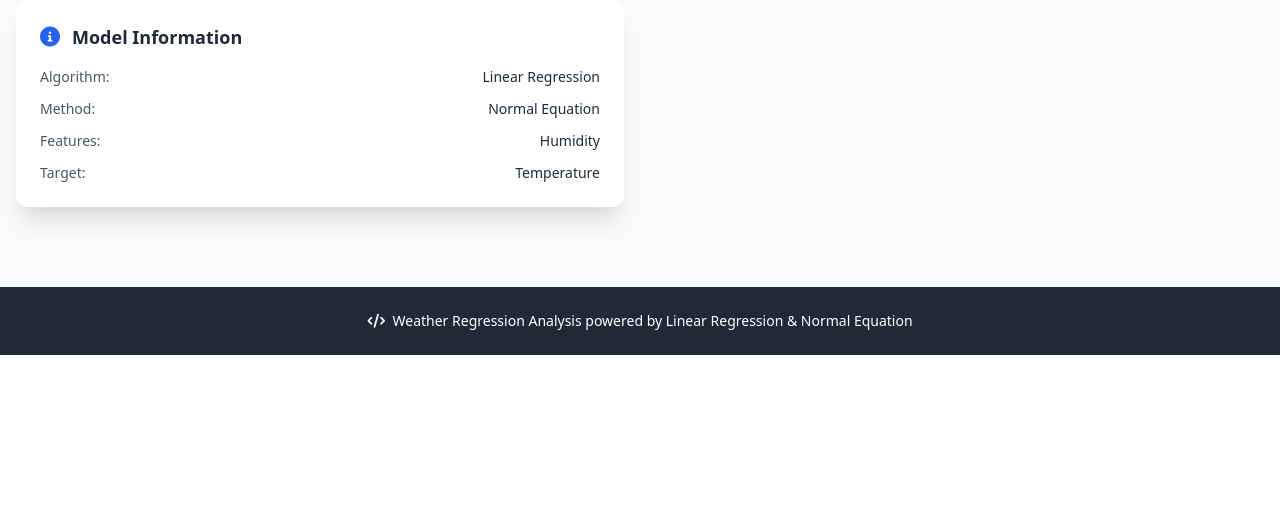
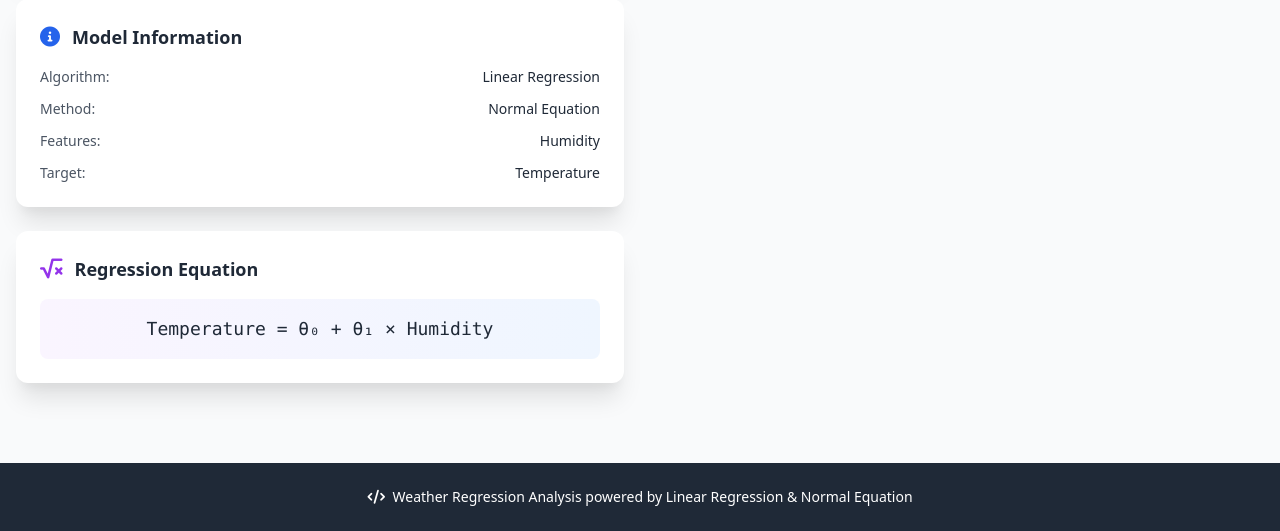
Before and after one commit to NMNl27/Weather_LinearRregression, a Flask app: page / in a window 1280 px wide. Shown: the part 597-1128 px from the top of the page. Before the commit the page ends 952 px from the top, so only its background shows below. Run offline with Flask 3, Linux system fonts and the light colour scheme; parts of the project's set-up code (start-up, migrations or seed data) failed here and were passed over; some libraries are stand-ins or nearby versions.

Commit message:
24-Mar-2026

```diff
--- a/app.py
+++ b/app.py
@@ -136,7 +136,7 @@ total_cost_data, _ = cost_function(X_data, y_data, theta_data)  # คำนว
 
 @app.route('/')  # Route สำหรับหน้าแรก
 def index():
-    return render_template('index.html')  # แสดงหน้า HTML หลัก
+    return render_template('index.html', results=None)  # แสดงหน้า HTML หลัก พร้อมส่ง results=None
 
 @app.route('/predict', methods=['POST'])  # Route สำหรับรับข้อมูลจากฟอร์ม
 def predict():
--- a/templates/index.html
+++ b/templates/index.html
@@ -139,6 +139,19 @@
                         </div>
                     </div>
                 </div>
+
+                <!-- สมการการถดถอย -->
+                <div class="bg-white rounded-xl card-shadow p-6 mt-6">
+                    <div class="flex items-center mb-4">
+                        <i class="fas fa-square-root-variable text-purple-600 text-xl mr-3"></i> <!-- ไอคอนสมการ -->
+                        <h3 class="text-lg font-semibold text-gray-800">Regression Equation</h3> <!-- หัวข้อสมการ -->
+                    </div>
+                    <div class="bg-gradient-to-r from-purple-50 to-blue-50 rounded-lg p-4">
+                        <p class="text-lg font-mono text-center text-gray-800">
+                            {% if results %}{{ results.equation }}{% else %}Temperature = θ₀ + θ₁ × Humidity{% endif %} <!-- แสดงสมการการถดถอย -->
+                        </p>
+                    </div>
+                </div>
             </div>
 
             <!-- ส่วนแสดงผลลัพธ์ -->
@@ -147,17 +160,6 @@
                     {% if results.success %} <!-- ตรวจสอบว่าการคำนวณสำเร็จ -->
                         <!-- การ์ดผลลัพธ์ต่างๆ -->
                         <div class="space-y-6">
-                            <!-- กราฟการวิเคราะห์ -->
-                            <div class="result-card bg-white rounded-xl card-shadow p-6">
-                                <div class="flex items-center mb-4">
-                                    <i class="fas fa-chart-scatter text-indigo-600 text-xl mr-3"></i> <!-- ไอคอนกราฟ -->
-                                    <h3 class="text-lg font-semibold text-gray-800">Regression Visualization</h3> <!-- หัวข้อกราฟ -->
-                                </div>
-                                <div class="bg-gray-50 rounded-lg p-4">
-                                    <img src="{{ results.plot_url }}" alt="Regression Plot" class="w-full h-auto rounded-lg shadow-md"> <!-- แสดงกราฟ -->
-                                </div>
-                            </div>
-
                             <!-- ผลลัพธ์การพยากรณ์ -->
                             <div class="result-card bg-white rounded-xl card-shadow p-6">
                                 <div class="flex items-center mb-4">
@@ -174,28 +176,29 @@
                                     <div class="bg-green-50 rounded-lg p-4">
                                         <p class="text-sm text-green-600 font-medium">Predicted Temperature</p> <!-- อุณหภูมิที่พยากรณ์ -->
                                         <p class="text-2xl font-bold text-green-800">{{ results.predicted_temp }}°F</p>
+                                        <p class="text-sm text-green-600">({{ ((results.predicted_temp|float - 32) * 5/9)|round(1) }}°C)</p> <!-- เซลเซียส -->
                                     </div>
                                     <div class="bg-red-50 rounded-lg p-4">
                                         <p class="text-sm text-red-600 font-medium">Actual Temperature</p> <!-- อุณหภูมิจริง -->
                                         <p class="text-2xl font-bold text-red-800">{{ results.user_temp }}°F</p>
+                                        <p class="text-sm text-red-600">({{ ((results.user_temp|float - 32) * 5/9)|round(1) }}°C)</p> <!-- เซลเซียส -->
                                     </div>
                                     <div class="bg-purple-50 rounded-lg p-4">
                                         <p class="text-sm text-purple-600 font-medium">Absolute Error</p> <!-- ค่าความคลาดเคลื่อน -->
                                         <p class="text-2xl font-bold text-purple-800">{{ results.absolute_error }}°F</p>
+                                        <p class="text-sm text-purple-600">({{ ((results.absolute_error|float) * 5/9)|round(1) }}°C)</p> <!-- เซลเซียส -->
                                     </div>
                                 </div>
                             </div>
 
-                            <!-- สมการการถดถอย -->
+                            <!-- กราฟการวิเคราะห์ -->
                             <div class="result-card bg-white rounded-xl card-shadow p-6">
                                 <div class="flex items-center mb-4">
-                                    <i class="fas fa-square-root-variable text-purple-600 text-xl mr-3"></i> <!-- ไอคอนสมการ -->
-                                    <h3 class="text-lg font-semibold text-gray-800">Regression Equation</h3> <!-- หัวข้อสมการ -->
+                                    <i class="fas fa-chart-scatter text-indigo-600 text-xl mr-3"></i> <!-- ไอคอนกราฟ -->
+                                    <h3 class="text-lg font-semibold text-gray-800">Regression Visualization</h3> <!-- หัวข้อกราฟ -->
                                 </div>
-                                <div class="bg-gradient-to-r from-purple-50 to-blue-50 rounded-lg p-4">
-                                    <p class="text-lg font-mono text-center text-gray-800">
-                                        {{ results.equation }} <!-- แสดงสมการการถดถอย -->
-                                    </p>
+                                <div class="bg-gray-50 rounded-lg p-4">
+                                    <img src="{{ results.plot_url }}" alt="Regression Plot" class="w-full h-auto rounded-lg shadow-md"> <!-- แสดงกราฟ -->
                                 </div>
                             </div>
 
```
